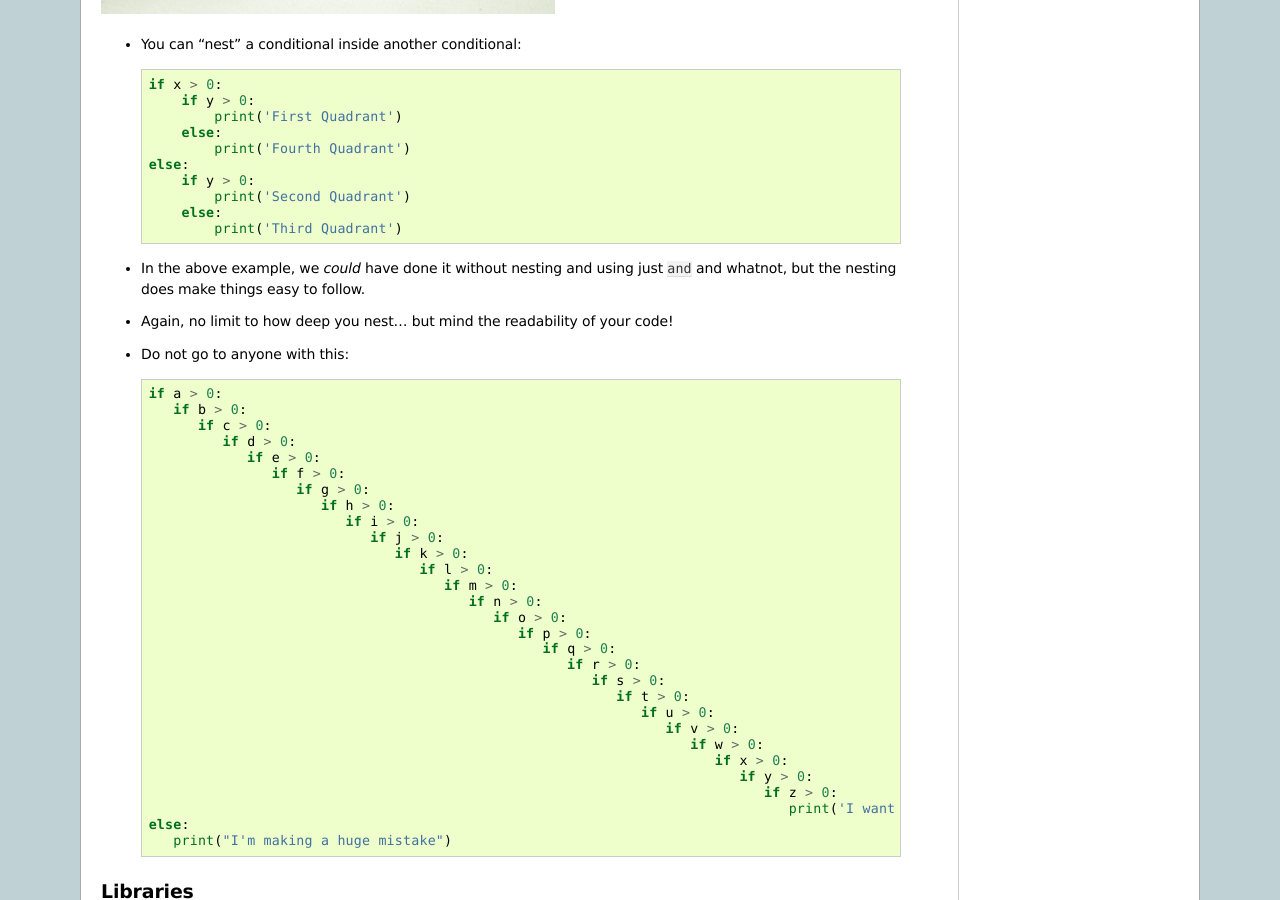
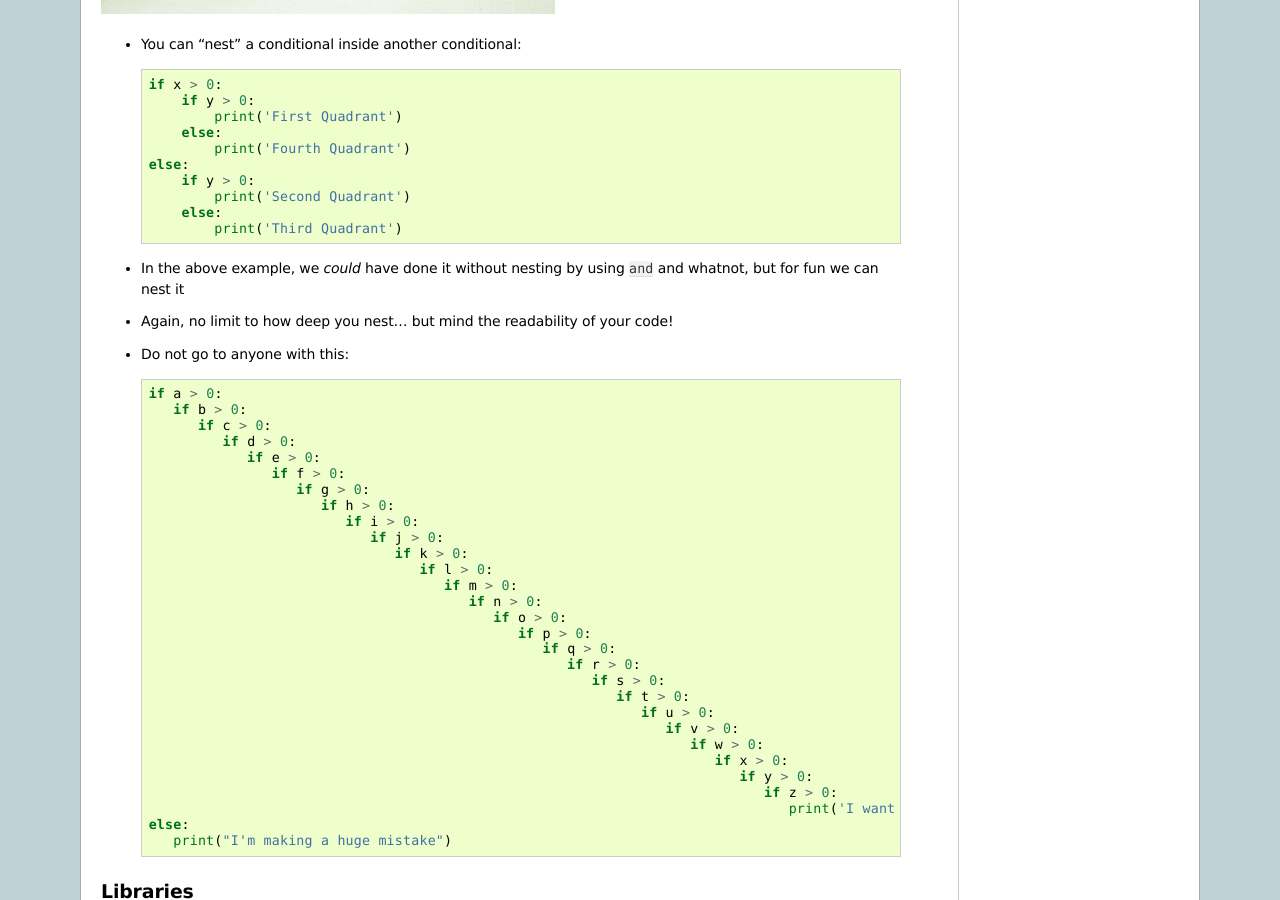
Before and after one commit to jameshughes89/cs101, a Sphinx documentation site: the page built from source/topic4.rst, in a window 1280 px wide and 900 px high, scrolled down 4958 px. Built offline with Sphinx 7.4.7, drawn with Linux system fonts in a browser that asks for light colours.

Commit message:
Remove nesting being easier

```diff
--- a/source/topic4.rst
+++ b/source/topic4.rst
@@ -199,7 +199,7 @@ Nested conditionals
         else:
             print('Third Quadrant')
 
-* In the above example, we *could* have done it without nesting and using just ``and`` and whatnot, but the nesting does make things easy to follow.
+* In the above example, we *could* have done it without nesting by using ``and`` and whatnot, but for fun we can nest it
 
 * Again, no limit to how deep you nest... but mind the readability of your code!
 
```
